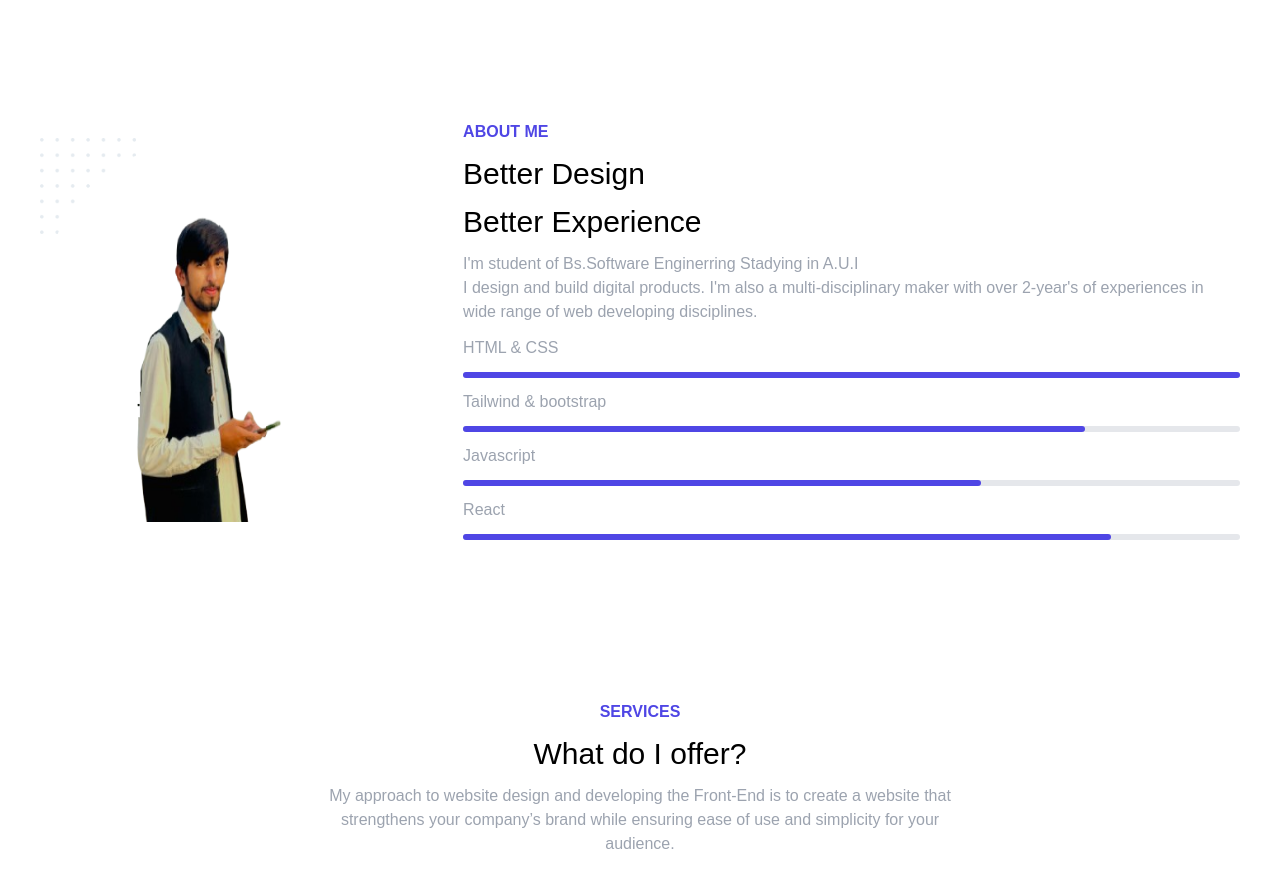
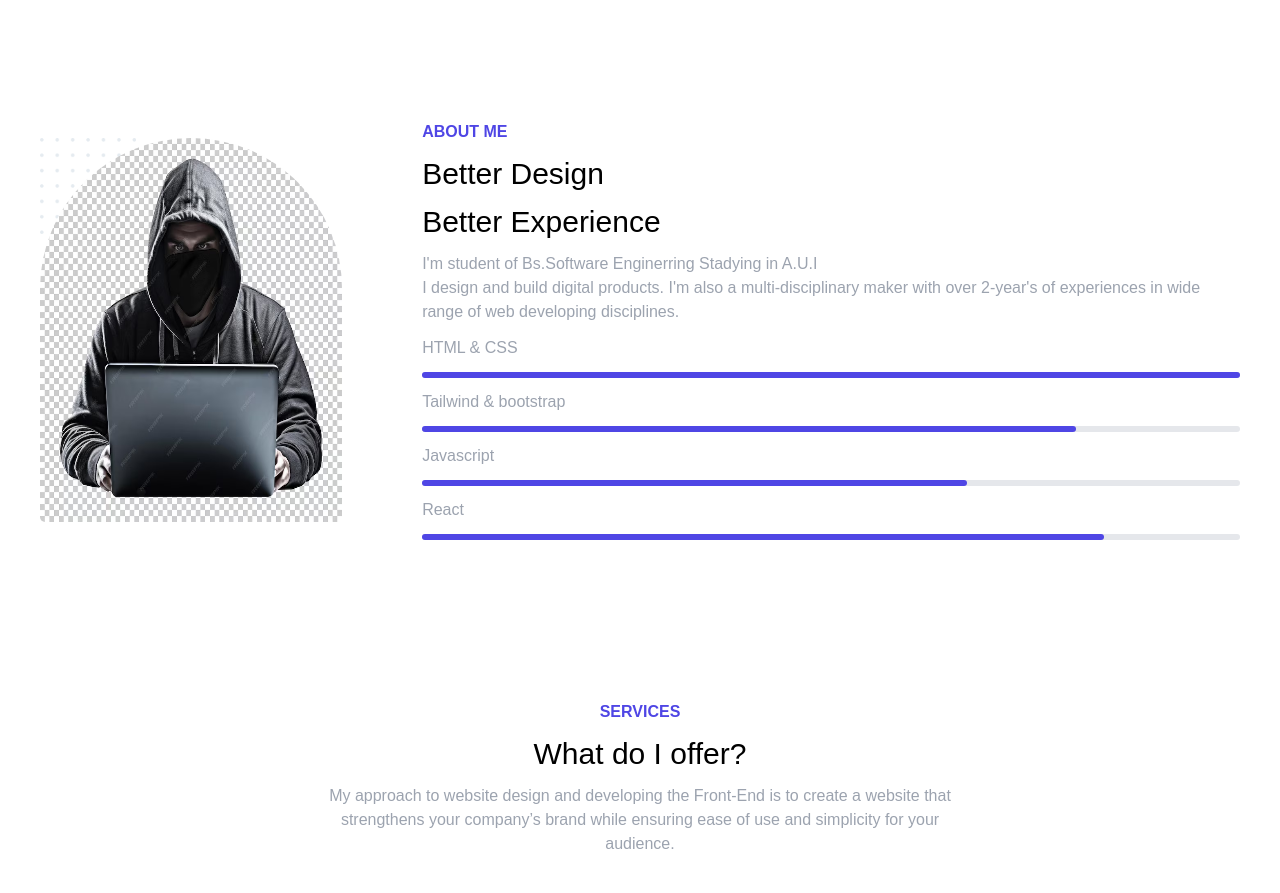
Before and after one commit to AzharMehmod/Porfolio, a website built with Vite: page index.html in a window 1280 px wide. Shown: the part 840-1733 px from the top of the page. Built offline with nearby package versions, Linux system fonts and the light colour scheme.

Commit message:
Add files via upload

```diff
--- a/index.html
+++ b/index.html
@@ -128,7 +128,7 @@
             alt=""
           />
           <div class="h-full md:left-10 rounded-t-[30rem] rounded-l-[1rem] overflow-hidden">
-            <img class="w-100 h-96 " src="images/azh.png" alt="" />
+            <img class="w-100 h-96 " src="/images/photo.avif" alt="" />
           </div>
         </div>
         <!-- right -->
```
Also changed, not shown: images/photo.avif (added).
